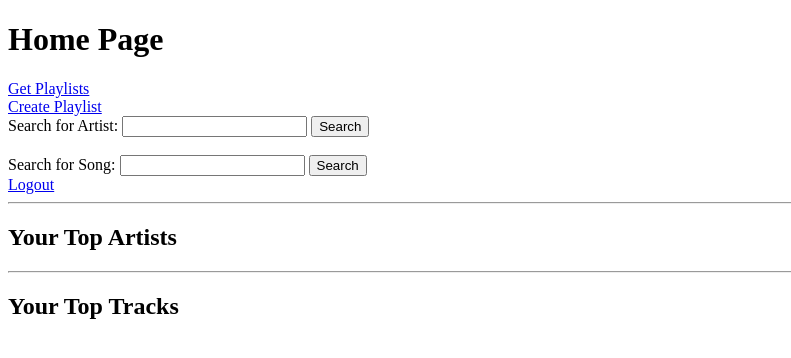
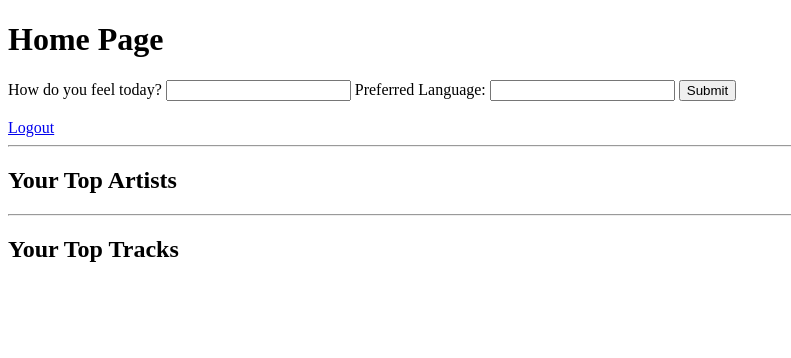
Before and after one commit to Harsshan-006/YourTunes_oneAPI_hack_kpr, a Flask app: template templates/home.html in a window 1280 px wide. Shown: the top 358 px of the page, without its empty margins (0-791 px from the left). Run offline with Flask 3, Linux system fonts and the light colour scheme; the template is opened without the code that fills it, so the values that code supplies are empty.

Commit message:
code for generating as per user's mode and song generation

```diff
--- a/app.py
+++ b/app.py
@@ -7,10 +7,23 @@ from spotipy import Spotify
 from spotipy.oauth2 import SpotifyOAuth
 from spotipy.cache_handler import FlaskSessionCacheHandler
 from flask import Flask, session, redirect, url_for, request, jsonify, render_template
+from beyondllm import retrieve, generator, source
+import os
+from dotenv import load_dotenv
+import re
+
+from beyondllm.embeddings import GeminiEmbeddings
+from beyondllm.llms import GeminiModel
 
 load_dotenv()
 client_id = os.getenv('CLIENT_ID')
 client_secret = os.getenv('CLIENT_SECRET')
+google_api = os.getenv('GOOGLE_API_KEY')
+
+embed_model = GeminiEmbeddings(model_name="models/embedding-001")
+llm = GeminiModel(model_name="gemini-pro")
+data = source.fit(path="data/text.txt", dtype="pdf", chunk_size=512, chunk_overlap=0)
+retriever = retrieve.auto_retriever(data=data, embed_model=embed_model, type="normal", top_k=4)
 
 app = Flask(__name__)
 app.config['SECRET_KEY'] = os.urandom(64)
@@ -143,89 +156,127 @@ def get_playlists():
 
     return render_template('playlists.html', playlists_html=playlists_html)
 
-@app.route('/create_playlist_form')
-def create_playlist_form():
-    return render_template('create_playlist_form.html')
+
+def safe_call(pipeline):
+    try:
+        return pipeline.call()
+    except Exception as e:
+        print(f"Error: {e}")
+        return None
+
+def mood_analyse(input):
+    pipeline = generator.Generate(
+        question=input,
+        system_prompt="You are a mood analyzer based on the user's input, respond with one word indicating their mood.",
+        retriever=retriever,
+        llm=llm
+    )
+    response = safe_call(pipeline)
+    print(response)
+    return response
+
+def extract_songs(text):
+    # Assuming each song is on a new line
+    lines = text.split('\n')
+    songs = [line.strip() for line in lines if line.strip()]
+    return songs
+
+def playlist_generator(mood, prferred_language):
+    pipeline = generator.Generate(
+        question=mood,
+        system_prompt=f"You are a playlist generator based on the user's mood. Provide 50 songs to comfort the user in {prferred_language}. I need the output in a simple list format, one song per line.",
+        retriever=retriever,
+        llm=llm
+    )
+    response = safe_call(pipeline)
+    if response:
+        songs = extract_songs(response)
+        print(songs)
+        return songs
+
+    return []
+
+def playlist_name_generator(songs, mood):
+    """Generate a name for the playlist based on songs and mood."""
+    song_list_str = '\n'.join(songs)  # Convert list to a single string
+    pipeline = generator.Generate(
+        question=song_list_str,
+        system_prompt=f"Based on the user input and {mood}, generate a name for the playlist that resonates with the mood.",
+        retriever=retriever,
+        llm=llm
+    )
+    response = safe_call(pipeline)
+    print(response)
+    return response
+
+def playlist_description_generator(mood):
+    """Generate a description for the playlist."""
+    pipeline = generator.Generate(
+        question=f"i need description for my playlist based on {mood}",
+        system_prompt=f"Generate a brief description for the a playlist .",
+        retriever=retriever,
+        llm=llm
+    )
+    response = safe_call(pipeline)
+    print(response)
+    return response
+
 
 @app.route('/create_playlist', methods=['POST'])
-def create_playlist():
+def create_playlist_from_input():
     if not sp_oauth.validate_token(cache_handler.get_cached_token()):
         return redirect(sp_oauth.get_authorize_url())
 
-    name = request.form.get('name')
-    description = request.form.get('description', '')
-    sp.user_playlist_create(user=sp.current_user()['id'], name=name, description=description, public=True, collaborative=False)
+    input = request.form.get('mood')
+    preferred_language = request.form.get('language')
 
-    return redirect(url_for('home'))
+    if not input or not preferred_language:
+        return "Mood or language not provided.", 400
 
-@app.route('/search_artist', methods=['POST'])
-def search_artist():
-    if not sp_oauth.validate_token(cache_handler.get_cached_token()):
-        return redirect(sp_oauth.get_authorize_url())
+    mood = mood_analyse(input)
+    if not mood:
+        return "Error analyzing mood.", 500
 
-    artist_name = request.form.get('artist_name')
-    token = get_token()
-    artist = search_artists_id(token, artist_name)
+    songs = playlist_generator(mood, preferred_language)
+    if not songs:
+        return "No songs generated for the playlist.", 500
 
-    if not artist:
-        return "Artist not found"
+    name = playlist_name_generator(songs, mood)
+    if not name:
+        return "Error generating playlist name.", 500
 
-    artist_id = artist['id']
-    artist_name = artist['name']
-    artist_url = artist['external_urls']['spotify']
-    artist_image = artist.get('images', [{}])[1].get('url', 'No image available')
-    top_tracks = get_songs_of_artist(token, artist_id)
+    description = playlist_description_generator(mood)
+    if not description:
+        description = "A playlist created based on your mood."
 
-    top_tracks_info = [(track['name'], track['external_urls']['spotify'], track.get('album', {}).get('images', [{}])[1].get('url', 'No image available')) for track in top_tracks]
-    top_tracks_html = '<br>'.join([f'{name}: <a href="{url}" target="_blank">Open Track</a> <br> <img src="{image}" alt="Track Image" width="100">' for name, url, image in top_tracks_info])
+    try:
+        playlist = sp.user_playlist_create(user=sp.current_user()['id'], name=name, description=description, public=True, collaborative=False)
+        playlist_id = playlist['id']
+        playlist_url = playlist['external_urls']['spotify']
+        return redirect(url_for('your_tunes', playlist_id=playlist_id, playlist_url=playlist_url))
+    except Exception as e:
+        print(f"Error creating playlist: {e}")
+        return "Error creating playlist. Please try again.", 500
 
-    related_artists_info = artist.get('genres', [])
-    related_artists_html = '<br>'.join([f'Genre: {genre}' for genre in related_artists_info])
 
-    return render_template('artist.html', artist_name=artist_name, artist_url=artist_url, artist_image=artist_image, top_tracks_html=top_tracks_html, related_artists_html=related_artists_html)
 
-@app.route('/search_song', methods=['POST'])
-def search_song_route():
-    token = get_token()
-    song_name = request.form.get('song_name')
-    song = search_song_id(token, song_name)
+@app.route('/yourtunes')
+def your_tunes():
+    playlist_id = request.args.get('playlist_id')
+    playlist_url = request.args.get('playlist_url')
 
-    if song is None:
-        return jsonify({"error": "Song not found"}), 404
+    if not playlist_id or not playlist_url:
+        return "No playlist information available.", 400
 
-    song_name = song['name']
-    song_url = song['external_urls']['spotify']
-    song_image = song.get('album', {}).get('images', [{}])[1].get('url', 'No image available')
-    artist_name = ', '.join(artist['name'] for artist in song.get('artists', []))
-    album_name = song.get('album', {}).get('name', 'Unknown')
-
-    # Fetch related artists for the song's artists
-    try:
-        related_artists_html = ''
-        for artist in song['artists']:
-            artist_id = artist['id']
-            related_artists = sp.artist_related_artists(artist_id)['artists']
-            related_artists_html += f'<h3>Related Artists to {artist["name"]}</h3>'
-            related_artists_html += '<br>'.join([
-                f'{related_artist["name"]}: <a href="{related_artist["external_urls"]["spotify"]}" target="_blank">Open Artist</a> <br> <img src="{related_artist.get("images", [{}])[0].get("url", "No image available")}" alt="Artist Image" width="100">'
-                for related_artist in related_artists
-            ])
-    except Exception as e:
-        related_artists_html = f"Error fetching related artists: {str(e)}"
-
-    return render_template('search_song.html',
-                           song_name=song_name,
-                           artist_name=artist_name,
-                           album_name=album_name,
-                           song_url=song_url,
-                           song_image=song_image,
-                           related_artists_html=related_artists_html)
+    return render_template('yourtunes.html', playlist_id=playlist_id, playlist_url=playlist_url)
 
 
 @app.route('/logout')
 def logout():
-    sp_oauth.revoke_token(cache_handler.get_cached_token())
+    # Clear the cached token
     cache_handler.clear_cache()
+    # Clear session data
+    session.clear()
     return redirect(url_for('login'))
 
 if __name__ == '__main__':
--- /dev/null
+++ b/data/text.txt
@@ -0,0 +1 @@
+do as per the system prompt
--- a/templates/home.html
+++ b/templates/home.html
@@ -5,18 +5,13 @@
 </head>
 <body>
     <h1>Home Page</h1>
-    <a href="/get_playlists">Get Playlists</a><br>
-    <a href="/create_playlist_form">Create Playlist</a><br>
-    <form action="/search_artist" method="post">
-        <label for="artist_name">Search for Artist:</label>
-        <input type="text" id="artist_name" name="artist_name" required>
-        <input type="submit" value="Search">
+    <form action="/create_playlist" method="post">
+        <label for="mood">How do you feel today?</label>
+        <input type="text" id="mood" name="mood" required>
+        <label for="language">Preferred Language:</label>
+        <input type="text" id="language" name="language" required>
+        <input type="submit" value="Submit">
     </form><br>
-    <form action="/search_song" method="post">
-        <label for="song_name">Search for Song:</label>
-        <input type="text" id="song_name" name="song_name" required>
-        <input type="submit" value="Search">
-    </form>
 
     <a href="/logout">Logout</a>
     <hr>
```
Also changed, not shown: templates/yourtunes.html (added, +14 -0 lines).
